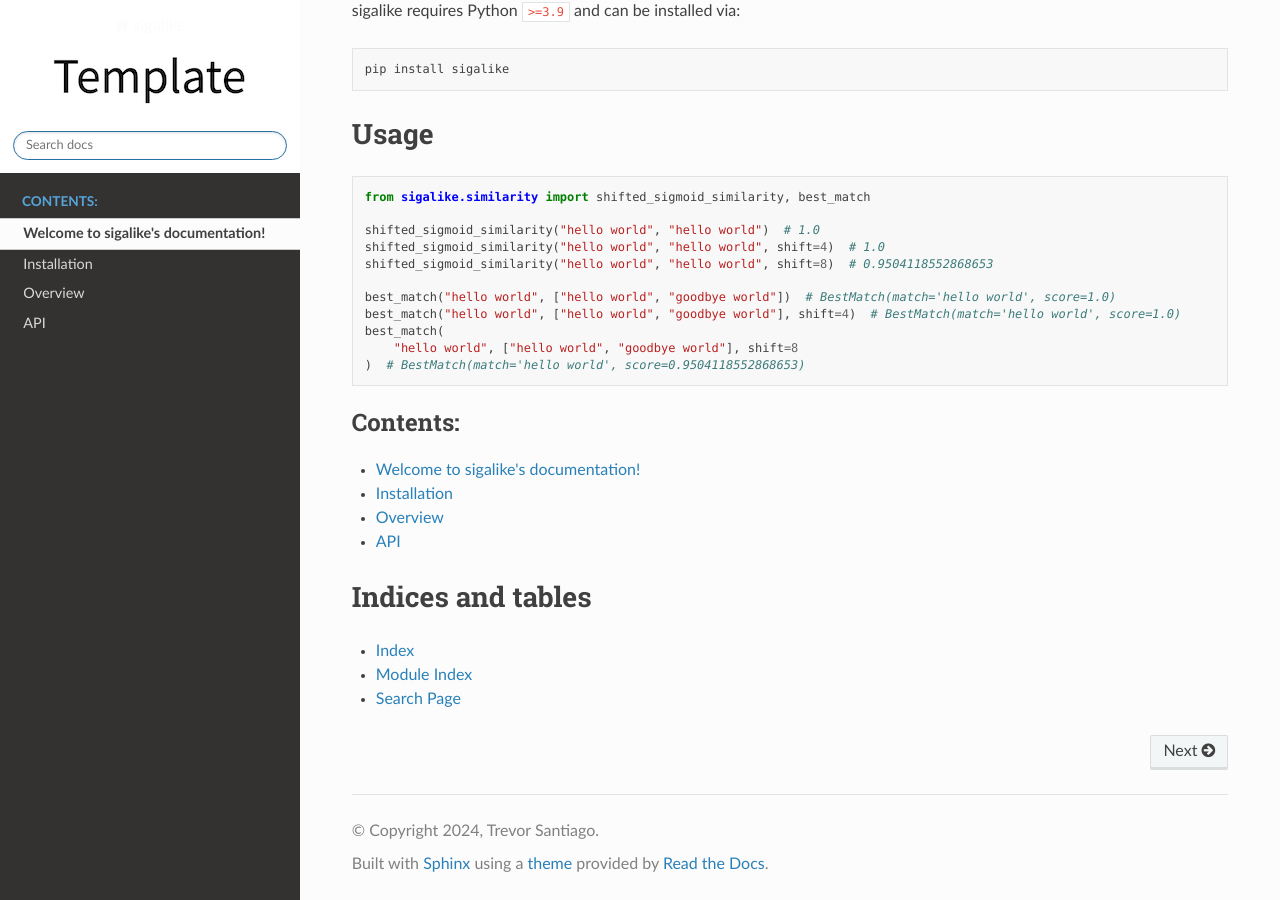
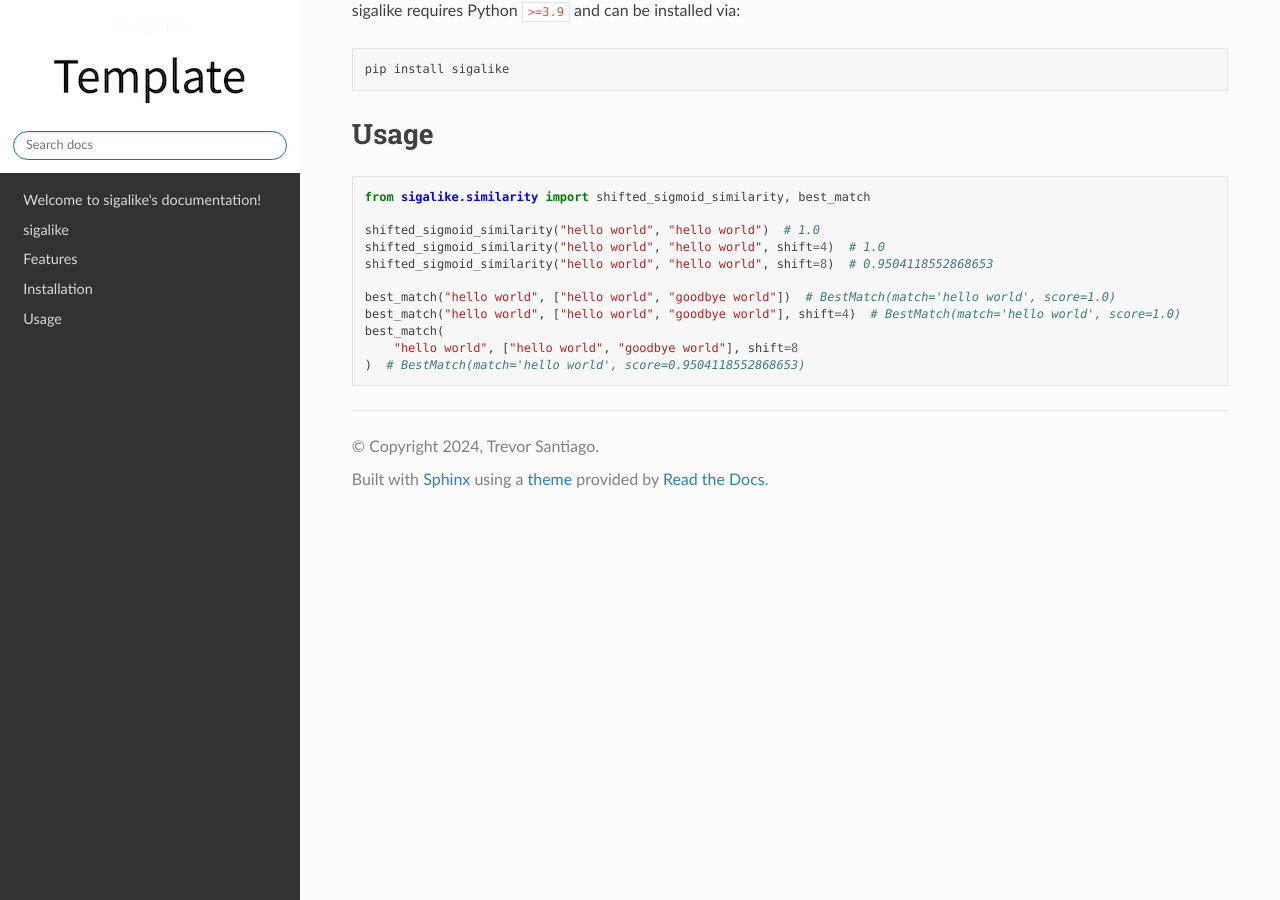
Before and after one commit to tjsanti/sigalike, a Sphinx documentation site: the page built from docs/source/index.rst, in a window 1280 px wide and 900 px high, scrolled down 680 px. Built offline with Sphinx 7.4.7 and the Read the Docs theme 2.0.0, drawn with Linux system fonts in a browser that asks for light colours.

Commit message:
update docs

```diff
--- a/docs/source/Overview.rst
+++ /dev/null
@@ -1,2 +0,0 @@
-Overview
-========
--- a/docs/source/api.rst
+++ b/docs/source/api.rst
@@ -5,3 +5,6 @@
    :members:
    :undoc-members:
    :show-inheritance:
+
+.. autofunction:: sigalike.similarity.best_match
+.. autofunction:: sigalike.similarity.shifted_sigmoid_similarity
--- a/docs/source/index.rst
+++ b/docs/source/index.rst
@@ -3,21 +3,3 @@
 
 .. include:: ../../README.rst
   :start-after: inclusion-marker-do-not-remove
-
-.. toctree::
-   :maxdepth: 2
-   :caption: Contents:
-
-   self
-   Installation
-   Overview
-   api
-
-
-
-Indices and tables
-==================
-
-* :ref:`genindex`
-* :ref:`modindex`
-* :ref:`search`
```
Also changed, not shown: docs/source/Installation.rst (deleted, +0 -23 lines).
